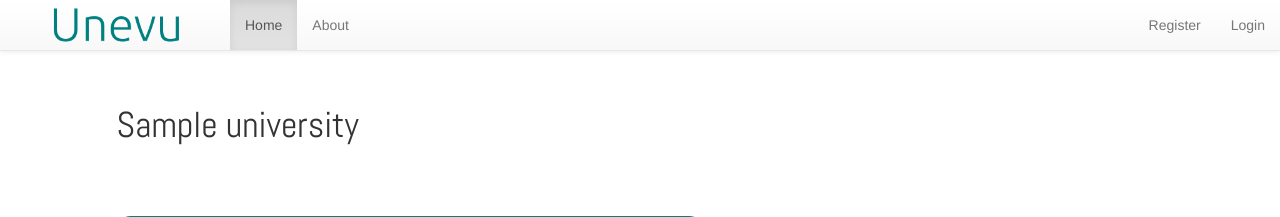
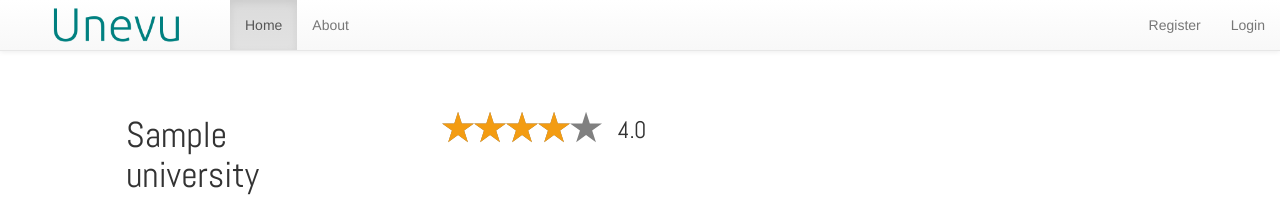
Before and after one commit to hkdeman/web_dev_final_project, a Django app: page /university/1 in a window 1280 px wide. Shown: the top 217 px of the page. Run offline with Django 3.2, Linux system fonts and the light colour scheme; tables that the repository leaves empty hold one stand-in row (values such as "Sample post"); some libraries are stand-ins or nearby versions.

Commit message:
Made University page with all reviews set horizontally and ratings working, also made university page user friendly

```diff
--- a/static/css/teachers_review.css
+++ b/static/css/teachers_review.css
@@ -20,7 +20,6 @@
 .review {
     border:2px solid #008080;
     border-radius: 15px;
-    width:100%;
     margin-top:5%;
 }
 
--- a/static/css/university.css
+++ b/static/css/university.css
@@ -3,7 +3,7 @@
     padding:0 !important;
     margin:3% !important;
     font-family: 'Abel', sans-serif;
-    width:75%;
+    width:90%;
 }
 
 .btn-add-comment {
@@ -27,8 +27,8 @@
 .review {
     border:2px solid #008080;
     border-radius: 15px;
-    width:100%;
-    margin-top:5%;
+    margin-top:2%;
+    margin-right: 3%;
 }
 
 .review-desc {
@@ -42,7 +42,7 @@
 }
 
 .reviews {
-    margin-top:5%;
+    margin-top:3%;
 }
 
 .review-like-button {
@@ -78,12 +78,11 @@
 
 
 .pick-school-detail {
+    border: 2px solid #008080;
+    border-radius: 24px;
     text-align: center;
-    margin-left:10%;
     margin-top:5%;
     padding: 5%;
-    border: 2px solid #008080;
-    border-radius: 24px;
 }
 
 .pick-school-detail-title {
@@ -102,7 +101,7 @@
 }
 
 .university-stars {
-    margin-top:4%;
+    margin-top:2%;
 }
 
 .university-stars p {
@@ -133,3 +132,7 @@
     margin-left:5%;
     text-align: justify;
 }
+
+.review-ratings-stars {
+    margin-top:2%;
+}
--- a/templates/unevu/base.html
+++ b/templates/unevu/base.html
@@ -3,7 +3,7 @@
 {% load staticfiles %}
 <html>
     <head>
-
+		<meta name="viewport" content="width=device-width, initial-scale=1">
         <script src="{% static 'js/jquery.min.js' %}"></script>
 
 		<!-- Latest compiled and minified CSS -->
--- a/templates/unevu/university.html
+++ b/templates/unevu/university.html
@@ -13,25 +13,75 @@
         <div class="container">
             <div class="col-lg-12 university-div">
             		<div class="col-lg-9 review-div">
-                            <div class="col-lg-12 university-name">
+                            <div class="col-lg-4 university-name">
                                 <h1>{{university.name}}</h1>
                             </div>
-                {% include "unevu/review_list.html" %}
+                            <div class="col-lg-2 col-lg-offset-1 university-stars">
+                                <div id="rateYo"></div>
+                                {% if rating %}
+                                    <p class="rating" value="{{rating}}">{{rating}}</p>
+                                {% else %}
+                                    <p class="rating" value="{{rating}}">Not Rated</p>
+                                {% endif %}
+                            </div>
                 	</div>
 
-                    <div class="col-lg-12 university-info">
+                    <div class="col-lg-12 col-md-12 col-sm-12 col-xs-12 university-info">
                     		<h1>Description</h1>
-                        <div class="col-lg-8 university-desc">
+                        <div class="col-lg-7 col-md-6 col-sm-12 col-xs-12  university-desc">
                             <p>{{university.description}}</p>
                         </div>
-                        <div class="col-lg-4 university-maps">
+                        <div class="col-lg-4  col-md-6 col-sm-12 col-xs-12  university-maps">
                         <input class="map-lat" type="hidden" value="{{university.lat}}">
                         <input class="map-lng" type="hidden" value="{{university.lng}}">
                         <div id="map"></div>
                    	 	</div>
                     </div>
-          	</div>
-            <div class="col-lg-12 pick-school-detail">
+              </div>
+
+
+                    <div class="col-lg-12 col-md-12 col-sm-12 col-xs-12 reviews">
+                        {% csrf_token %}
+                        {% if user.is_authenticated %}
+                        <button class="btn btn-lg btn-add-comment">Add a Review</button>
+                        {% endif %}
+
+                        {% if reviews %}
+                        <div class="col-lg-1"></div>
+                        {% for review in reviews %}
+                        <div class="col-lg-3 col-md-12 col-sm-12 col-xs-12 review">
+                            <div class="col-lg-4">
+                                <h1 class="review-title">{{review.username.username}}</h1>
+                            </div>
+                            <div class="col-lg-6 col-md-8 col-sm-8 col-xs-12 review-ratings-stars">
+                                <input class="review-rating" type="hidden" value="{{review.rating}}">
+
+                                <div class="col-lg-12 univeristy-stars">
+                                    <div data-id="{{review.rating}}" class="rateYo" data-rateyo-read-only="true" ></div>
+                                    {% if review.rating %}
+                                    <p class="rating" value="{{review.rating}}"></p>
+                                    {% endif %}
+
+                                </div>
+                            </div>
+                            <div class="col-lg-2  review-like-button">
+                                <span class="glyphicon glyphicon-thumbs-up blue"></span>
+                            </div>
+                            <div class="col-lg-12">
+                                <p class="review-desc">{{review.reviewText}}</p>
+                            </div>
+
+                        </div>
+                        {% endfor %}
+                        {% else %}
+                        <div class="col-lg-12 no-reviews">
+                            <h2>There no reviews yet! Feel free to add one!</h2>
+                        </div>
+                        {% endif %}
+                    </div>
+
+
+            <div class="col-lg-10 col-lg-offset-1 col-md-12 col-sm-12 col-xs-12 pick-school-detail">
                 {% csrf_token %}
                 <div class="col-lg-12 pick-school-detail-title">
                     <h1>Choose A <span class="type">School</span></h1>
--- a/unevu/views.py
+++ b/unevu/views.py
@@ -122,10 +122,9 @@ def university(request,uni_id):
         uni_desc = university.description
         uni_reviews = UniReview.objects.filter(university=university)
         try:
-            rating = sum([int(review.rating) for review in uni_reviews])/len(uni_reviews)
+            rating = round(sum([int(review.rating) for review in uni_reviews])/len(uni_reviews),1)
         except:
             pass
-        print(rating)
 
         context_dict = {"schools":schools,"university":university,"rating":rating, "reviews": uni_reviews}
         response = render(request, 'unevu/university.html', context=context_dict)
```
Also changed, not shown: templates/unevu/universities_review.html (added, +51 -0 lines).
